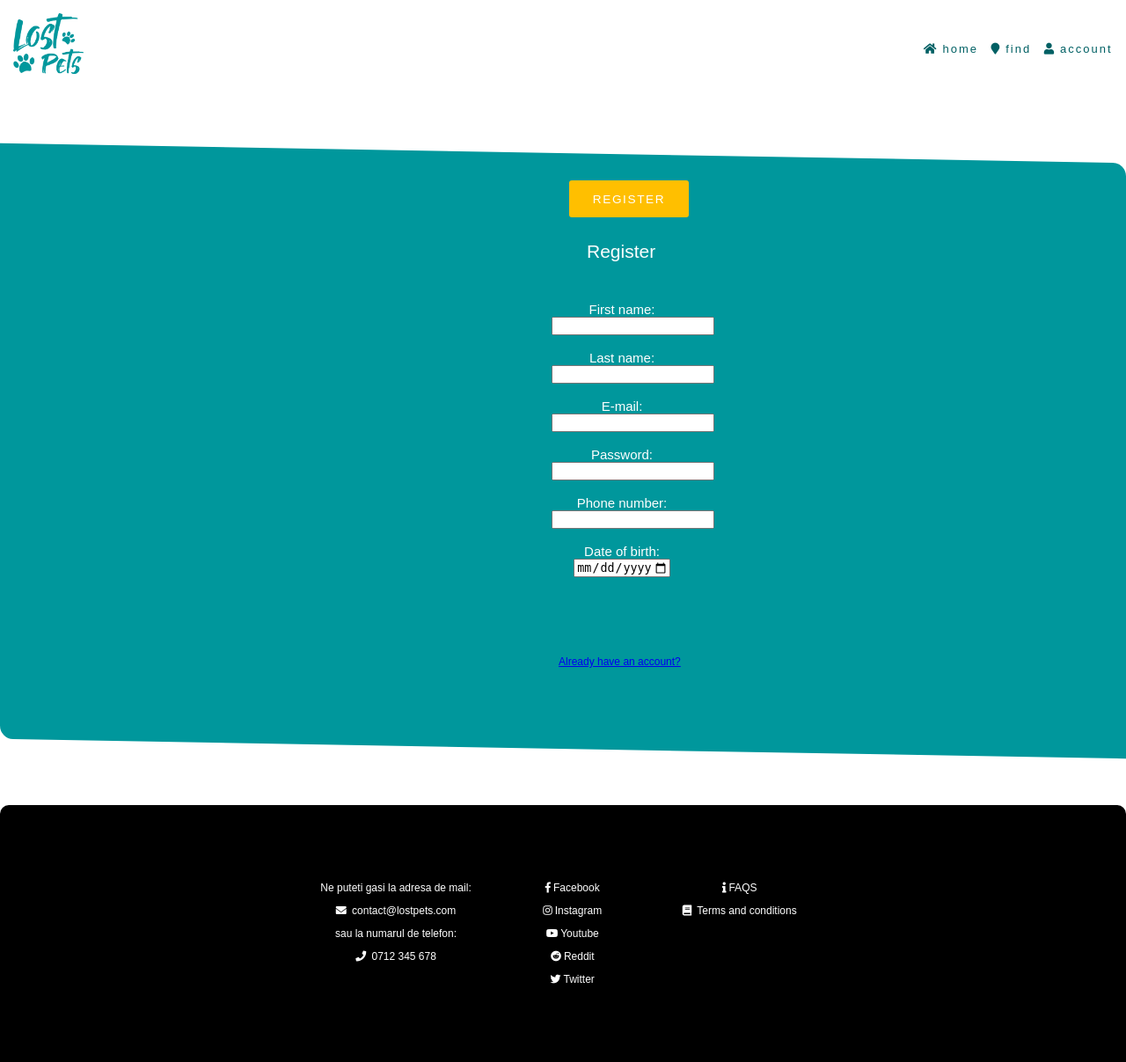
After one commit to emilianraduu/LostPets, a PHP site: page /register2.html in a window 1280 px wide. The commit adds this page. Shown: the whole page at 88% size. Run offline with PHP 8.4, Linux system fonts and the light colour scheme.

Commit message:
more merging

```diff
--- a/register.html
+++ b/register.html
@@ -11,7 +11,7 @@
 
 <body>
     <section>
-        <form class="register_form" action="">
+        <form  action="">
             <p class="register_register">Register</p>
             <div class="register_credentials">
                 <label for="fname">First name: </label>
--- /dev/null
+++ b/register2.html
@@ -0,0 +1,154 @@
+<!DOCTYPE html>
+<html lang="en">
+
+<head>
+    <meta charset="UTF-8">
+    <meta name="viewport" content="width=device-width, initial-scale=1.0">
+    <meta http-equiv="X-UA-Compatible" content="ie=edge">
+    <title>Lost Pets</title>
+    <link rel="stylesheet" type="text/css" href="css/style.css">
+    <link rel="stylesheet" href="https://use.fontawesome.com/releases/v5.7.2/css/all.css" integrity="sha384-fnmOCqbTlWIlj8LyTjo7mOUStjsKC4pOpQbqyi7RrhN7udi9RwhKkMHpvLbHG9Sr" crossorigin="anonymous">
+</head>
+
+<body>
+    <header>
+        <nav>
+            <a href="">
+                <div class="logo">
+
+                </div>
+            </a>
+            <div class="navigation">
+                <div class="non-mobile">
+                    <li>
+                        <div class="selection">
+                            <a href="#"> <i class="fa fa-home" aria-hidden="true"></i>Home</a>
+                        </div>
+                    </li>
+                    <li>
+                        <div class="selection"><a href="#"><i class="fa fa-map-marker" aria-hidden="true"></i>Find</a>
+                        </div>
+                    </li>
+                    <li>
+                        <div class="selection"><a href="#"><i class="fa fa-user" aria-hidden="true"></i>Account</a>
+                        </div>
+                    </li>
+                    <li>
+                        <div id="selection-off"> <a href="#"><i class="fa fa-times fa-2x" aria-hidden="true"></i></a>
+                        </div>
+                    </li>
+
+                </div>
+                <div class="mobile">
+                    <li>
+                        <div id="selection"> <a href="#"><i class="fa fa-bars fa-2x" aria-hidden="true"></i></a>
+                        </div>
+                    </li>
+                </div>
+            </div>
+        </nav>
+    </header>
+        <div class="cyan-container">
+            <div class="paragraphs">
+                <li>
+                        <section>
+                                <form class="register_form" action="">
+                                    <p class="register_register">Register</p>
+                                    <div class="register_credentials">
+                                        <label for="fname">First name: </label>
+                                        <input type="text" id="fname" name="firstname" required
+                                            oninvalid="this.setCustomValidity('Please enter your first name')"
+                                            oninput="setCustomValidity('')"><br><br>
+
+                                        <label for="lname">Last name: </label>
+                                        <input type="text" id="lname" name="lastname" required
+                                            oninvalid="this.setCustomValidity('Please enter your last name')"
+                                            oninput="setCustomValidity('')"><br><br>
+
+                                        <label for="mail">E-mail: </label>
+                                        <input type="email" id="mail" name="mail" required
+                                            oninvalid="this.setCustomValidity('Please enter an e-mail')"
+                                            oninput="setCustomValidity('')"><br><br>
+
+                                        <label for="pass">Password: </label>
+                                        <input type="password" id="pass" name="pass" required minlength="8" maxlength="20"
+                                            oninvalid="this.setCustomValidity('Please enter a password')"
+                                            oninput="setCustomValidity('')"><br><br>
+
+                                        <label for="phone">Phone number: </label>
+                                        <input type="tel" id="phone" name="phone"><br><br>
+
+                                        <label for="birth">Date of birth: </label>
+                                        <input type="date" id="birth" name="birth" max="2006-01-01" min="1940-01-01"><br><br>
+                                    </div>
+                                    <input class="submit" type="submit" value="Register"><br>
+                                    <a class="register_links" href="login.html">Already have an account?</a>
+                                </form>
+                            </section>
+                </li>
+            </div>
+        </div>
+    </div>
+    <footer>
+        <div class="paragraphs">
+            <li>
+                <div class="footer_contact">
+                    <p>Ne puteti gasi la adresa de mail:</p>
+                    <div class="cont">
+                        <i class="fas fa-envelope"></i> <a href="mailto:contact@lostpets.com" target="_top">contact@lostpets.com</a>
+
+                    </div>
+                    <p>sau la numarul de telefon:</p>
+                    <div class="cont">
+                        <i class="fas fa-phone"></i> <a href="tel:0712345678">0712 345 678</a></div>
+
+                </div>
+
+
+            </li>
+
+            <li>
+                <div class="footer_contact">
+                    <div class="cont">
+                        <i class="fab fa-facebook-f"></i><a href="facebook.com">Facebook</a>
+                    </div>
+                    <div class="cont">
+                        <i class="fab fa-instagram"></i><a href="instagram.com">Instagram</a>
+                    </div>
+                    <div class="cont">
+                        <i class="fab fa-youtube"></i><a href="youtube.com">Youtube</a>
+                    </div>
+                    <div class="cont">
+                        <i class="fab fa-reddit"></i><a href="reddit.com">Reddit</a>
+                    </div>
+                    <div class="cont">
+                        <i class="fab fa-twitter"></i><a href="twitter.com">Twitter</a>
+                    </div>
+
+
+
+                </div>
+            </li>
+
+            <li>
+                <div class="footer_contact">
+                    <div class="cont">
+                        <i class="fas fa-info"></i><a href="faqs.html">FAQS</a>
+                    </div>
+                    <div class="cont">
+                        <i class="fas fa-book"></i> <a href="">Terms and conditions</a>
+                    </div>
+
+
+
+
+                </div>
+
+
+            </li>
+        </div>
+
+    </footer>
+</body>
+
+</html>
```
Also changed, not shown: css/style.css (+0 -27 lines).
